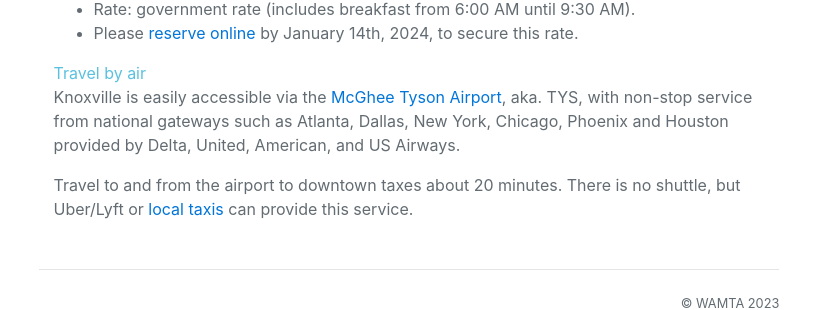
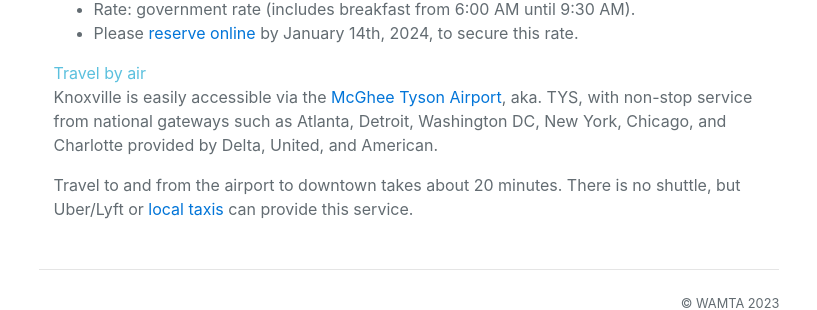
Before and after one commit to wamta26/WAMTA26.github.io, a Jekyll site: the page built from venue.md, in a window 1280 px wide. Shown: the part 1597-1907 px from the top of the page, without its empty margins (231-1048 px from the left). Built offline with Jekyll 4.4.1, drawn with Linux system fonts in a browser that asks for light colours; nearby versions of some CDN libraries.

Commit message:
Update venue.md
Minor fixes

```diff
--- a/venue.md
+++ b/venue.md
@@ -33,9 +33,9 @@ Conference lodging has been reserved as follows:
 
 <div class="text-info">Travel by air</div>
 
-Knoxville is easily accessible via the [McGhee Tyson Airport](https://www.flyknoxville.com/), aka. TYS, with non-stop service from national gateways such as Atlanta, Dallas, New York, Chicago, Phoenix and Houston provided by Delta, United, American, and US Airways.
+Knoxville is easily accessible via the [McGhee Tyson Airport](https://www.flyknoxville.com/), aka. TYS, with non-stop service from national gateways such as Atlanta, Detroit, Washington DC, New York, Chicago, and Charlotte provided by Delta, United, and American.
 
-Travel to and from the airport to downtown taxes about 20 minutes. There is no shuttle, but Uber/Lyft or [local taxis](https://www.flyknoxville.com/ground-transportation/#tbTaxis) can provide this service.
+Travel to and from the airport to downtown takes about 20 minutes. There is no shuttle, but Uber/Lyft or [local taxis](https://www.flyknoxville.com/ground-transportation/#tbTaxis) can provide this service.
 
 </div>
 
```
